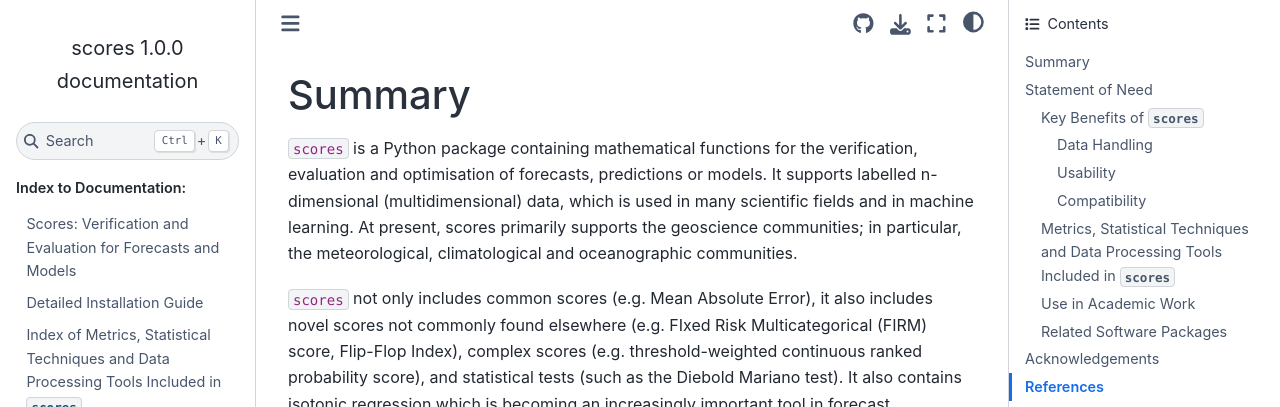
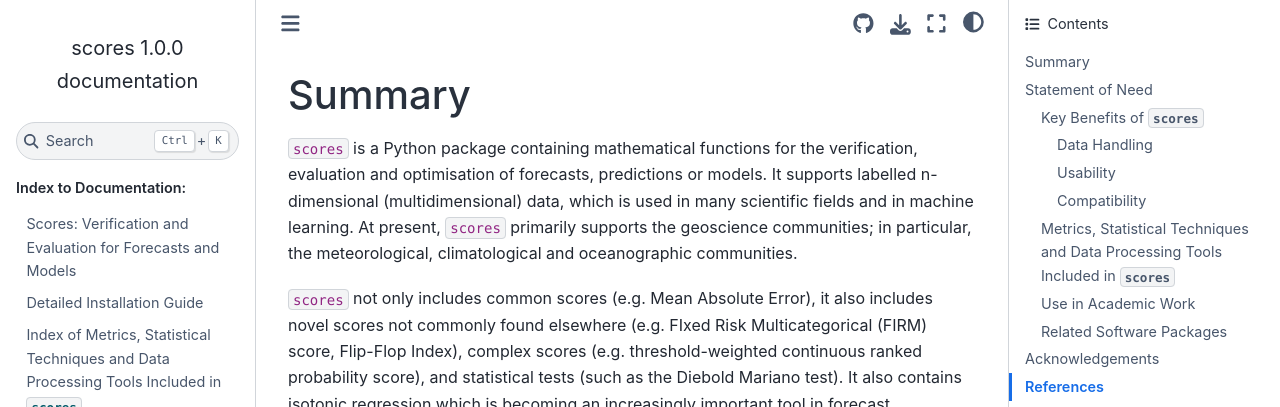
Before and after one commit to nci/scores, a Sphinx documentation site: the page built from docs/paper.md, in a window 1280 px wide and 900 px high. Shown: the top 407 px of the window. Built offline with Sphinx 7.4.7 and the Sphinx Book theme 1.1.4, drawn with Linux system fonts in a browser that asks for light colours; pages that are not in the unit, such as notebooks, are missing from menus.

Commit message:
Add backticks
Signed-off-by: Stephanie Chong <168800785+Steph-Chong@users.noreply.github.com>

```diff
--- a/docs/paper.md
+++ b/docs/paper.md
@@ -57,7 +57,7 @@ bibliography: paper.bib
 
 # Summary
 
-`scores` is a Python package containing mathematical functions for the verification, evaluation and optimisation of forecasts, predictions or models. It supports labelled n-dimensional (multidimensional) data, which is used in many scientific fields and in machine learning. At present, scores primarily supports the geoscience communities; in particular, the meteorological, climatological and oceanographic communities.
+`scores` is a Python package containing mathematical functions for the verification, evaluation and optimisation of forecasts, predictions or models. It supports labelled n-dimensional (multidimensional) data, which is used in many scientific fields and in machine learning. At present, `scores` primarily supports the geoscience communities; in particular, the meteorological, climatological and oceanographic communities.
 
 `scores` not only includes common scores (e.g. Mean Absolute Error), it also includes novel scores not commonly found elsewhere (e.g. FIxed Risk Multicategorical (FIRM) score, Flip-Flop Index), complex scores (e.g. threshold-weighted continuous ranked probability score), and statistical tests (such as the Diebold Mariano test). It also contains isotonic regression which is becoming an increasingly important tool in forecast verification and can be used to generate stable reliability diagrams. Additionally, it provides pre-processing tools for preparing data for scores in a variety of formats including cumulative distribution functions (CDF). At the time of writing, `scores` includes over 50 metrics, statistical techniques and data processing tools.
 
```
